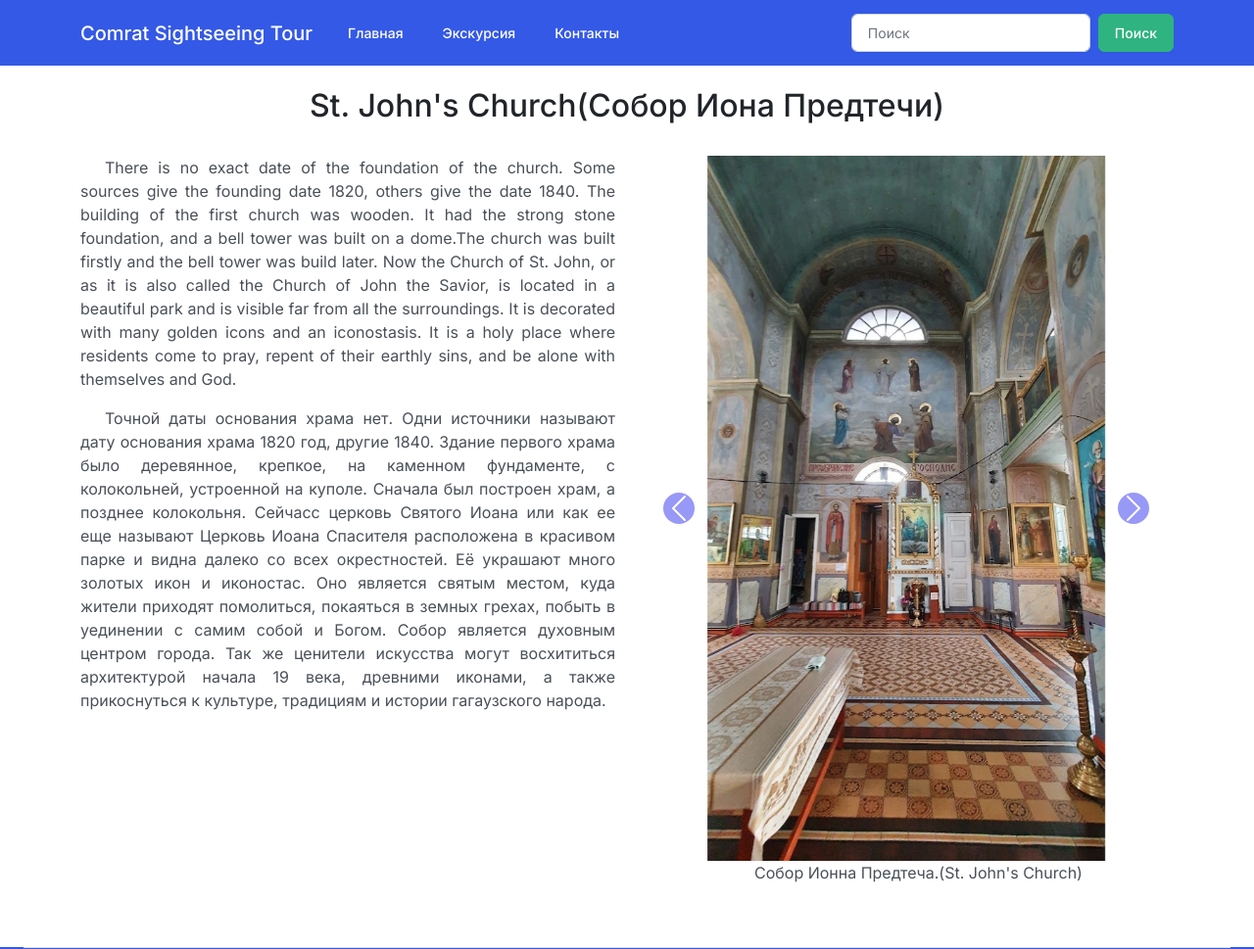
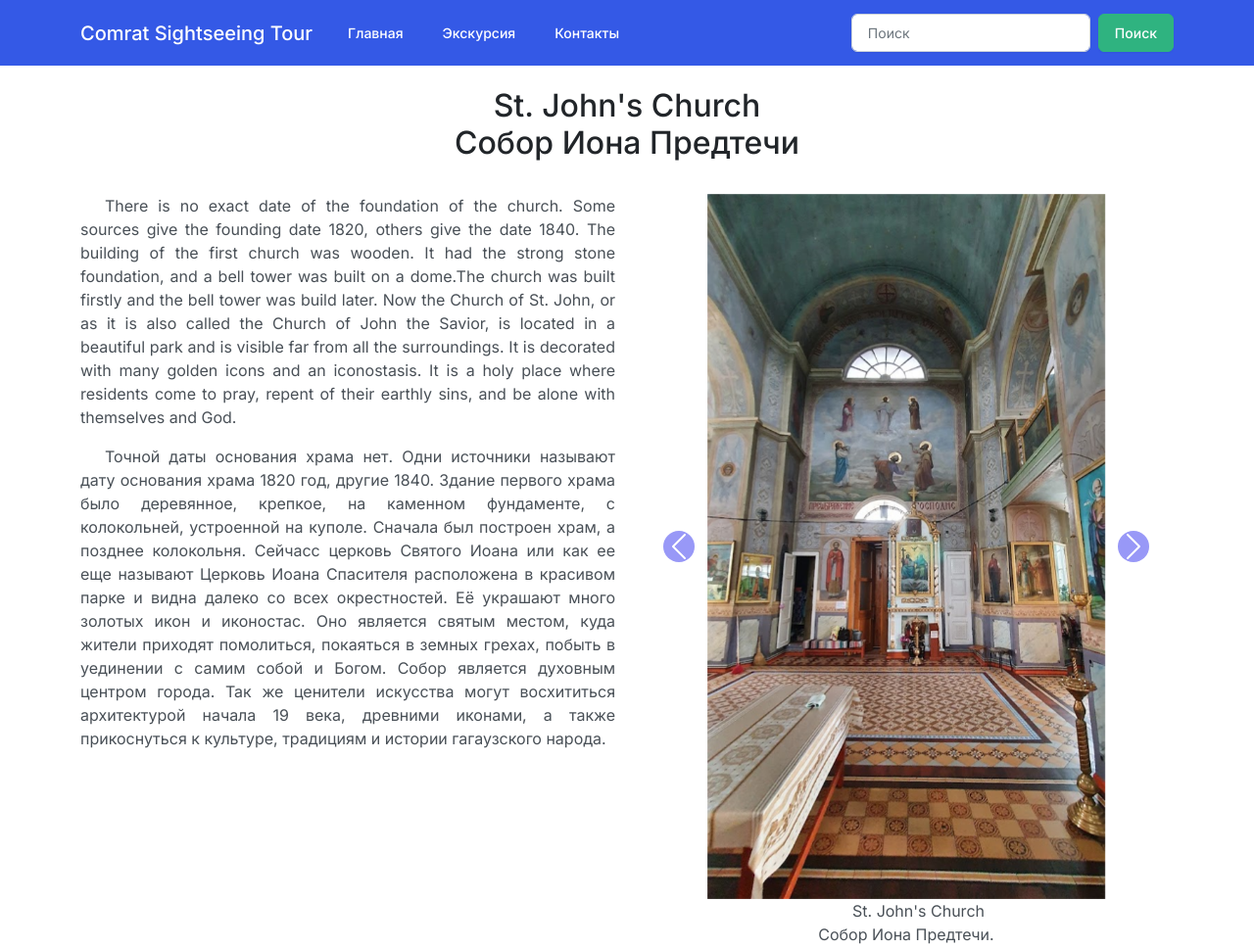
Before and after one commit to englishfor99/Comrat-Sightseeing-Tour, a plain HTML site: page страницы/1.html in a window 1280 px wide. Shown: the top 969 px of the page at 98% size. Drawn offline with nearby package versions, Linux system fonts and the light colour scheme.

Commit message:
Add files via upload

```diff
--- a/страницы/1.html
+++ b/страницы/1.html
@@ -60,7 +60,7 @@
 
     <hr id="about" class="my-3 container pt-5" />
     <div class="container my-4">
-      <h2 class="text-center" data-aos="fade-up">St. John's Church(Собор Иона Предтечи)</h2>
+      <h2 class="text-center" data-aos="fade-up">St. John's Church </br>Собор Иона Предтечи</h2>
       <br/>
       <div class="row">
         <div class="col-sm-12 col-md-12 col-lg-6 col-xl-6 text-justify" data-aos="fade-up">
@@ -107,7 +107,7 @@
                 <span class="visually-hidden">Next</span>
               </button>
             </div>
-            <p class="text-center">Собор Ионна Предтеча.(St. John's Church)</p>
+            <p class="text-center">St. John's Church</br>Собор Иона Предтечи.</p>
           </div>
         </div>
       </div>
```
